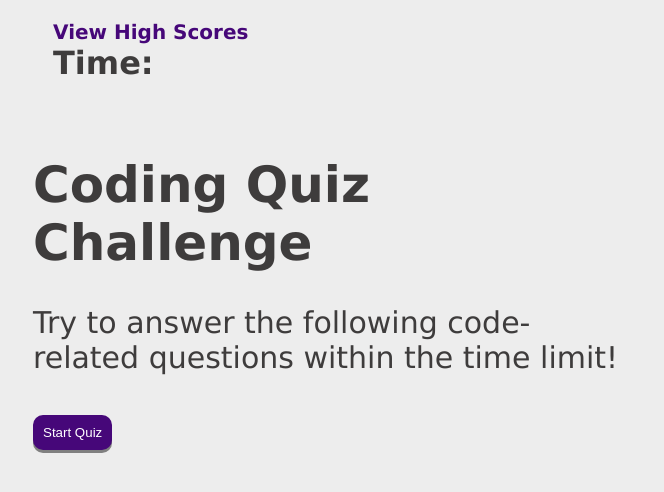
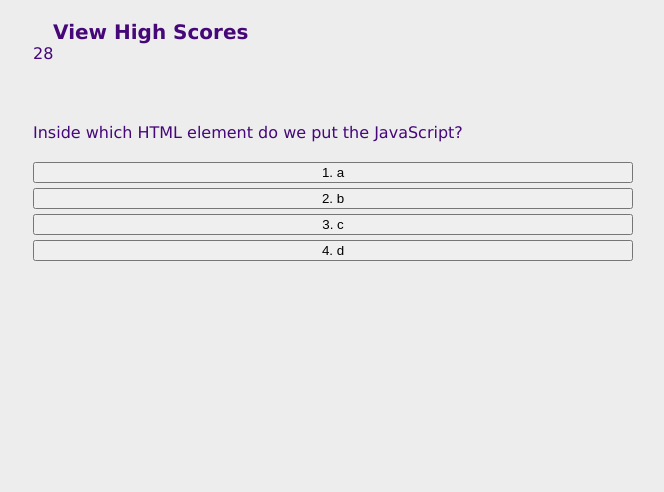
Before and after one commit to mflanigan13/code-quiz, a plain HTML site: page index.html in a window 1280 px wide. Both pictures are taken after a click on the button "Start Quiz". Shown: the whole page, without its empty margins (307-971 px from the left). Drawn offline with Linux system fonts and the light colour scheme.

Commit message:
added questionTitle, timer, and startQuiz functions

```diff
--- /dev/null
+++ b/assets/questions.js
@@ -0,0 +1,13 @@
+// The array of questions for quiz
+var questions = [
+    {
+        title: "Inside which HTML element do we put the JavaScript?",
+        choices: ["a", "b", "c", "d"],
+        correct: "c",
+    },
+    {
+        title: "Where is the correct place to insert a JavaScript?",
+        choices: ["a", "b", "c", "d"],
+        correct: "a",
+    }
+]
--- a/assets/script.js
+++ b/assets/script.js
@@ -2,18 +2,60 @@
 var btnStartEl = document.querySelector("#start-game");
 
 //question-answer elements
-var questionEl = document.getElementById("question")
-var answerbuttonsEl = document.getElementById("answer-buttons")
+var questionEl = document.getElementById("question-container");
+var answerbuttonsEl = document.getElementById("answer-buttons");
 var timerEl = document.querySelector("#timer");
+var questionTitleEl = document.querySelector("#question");
+var starterContainerEl = document.getElementById("starter-container");
+var time = questions.length * 15;
+var timerId;
+var currentQuestionIndex = 0;
 
 
+function startQuiz() {
+    starterContainerEl.setAttribute("class", "hide");
+    questionEl.removeAttribute("class");
 
-
-// The array of questions for quiz
-var questions = []
+    timerId = setInterval(clock, 1000);
+    timerEl.textContent = time;
+    nextQuestion();
+};
 
 // timer countdown
+function clock() {
+    time--;
+    timerEl.textContent = time;
 
+    if (time < 0) {
+        endQuiz();
+    }
+};
+
+// end quiz
+function endQuiz() {
+
+};
+
+// next question
+function nextQuestion() {
+    var currentQuestion = questions[currentQuestionIndex];
+    questionTitleEl.textContent = currentQuestion.title;
+    answerbuttonsEl.innerHTML = "";
+
+    currentQuestion.choices.forEach(function (choice, i){
+        var answerChoice = document.createElement("button");
+        answerChoice.setAttribute("class", "choice");
+        answerChoice.setAttribute("value", choice);
+        answerChoice.textContent = i + 1 + ". " + choice;
+        answerChoice.onclick = questionClick;
+        answerbuttonsEl.appendChild(answerChoice);
+    })
+
+};
+
+function questionClick() {
+
+};
 
 //display correct/wrong
 
@@ -22,3 +64,5 @@ var questions = []
 
 
 //high score button
+
+btnStartEl.addEventListener("click", startQuiz);
--- a/assets/style.css
+++ b/assets/style.css
@@ -18,10 +18,6 @@ body {
 }
 
 /* Display of quiz sections */
-.show {
-    display: flex;
-}
-
 .hide {
     display: none;
 }
--- a/index.html
+++ b/index.html
@@ -19,7 +19,7 @@
         </div>
     </header>
 
-    <div id="starter-container" class="show">
+    <div id="starter-container" >
         <div class="container start">
             <h1>Coding Quiz Challenge</h1>
             <p>Try to answer the following code-related questions within the time limit!</p>
@@ -57,6 +57,7 @@
         <h2>Incorrect!</h2>
     </div>
 
+    <script src="./assets/questions.js"></script>
     <script src="./assets/script.js"></script>
 </body>
 
```
